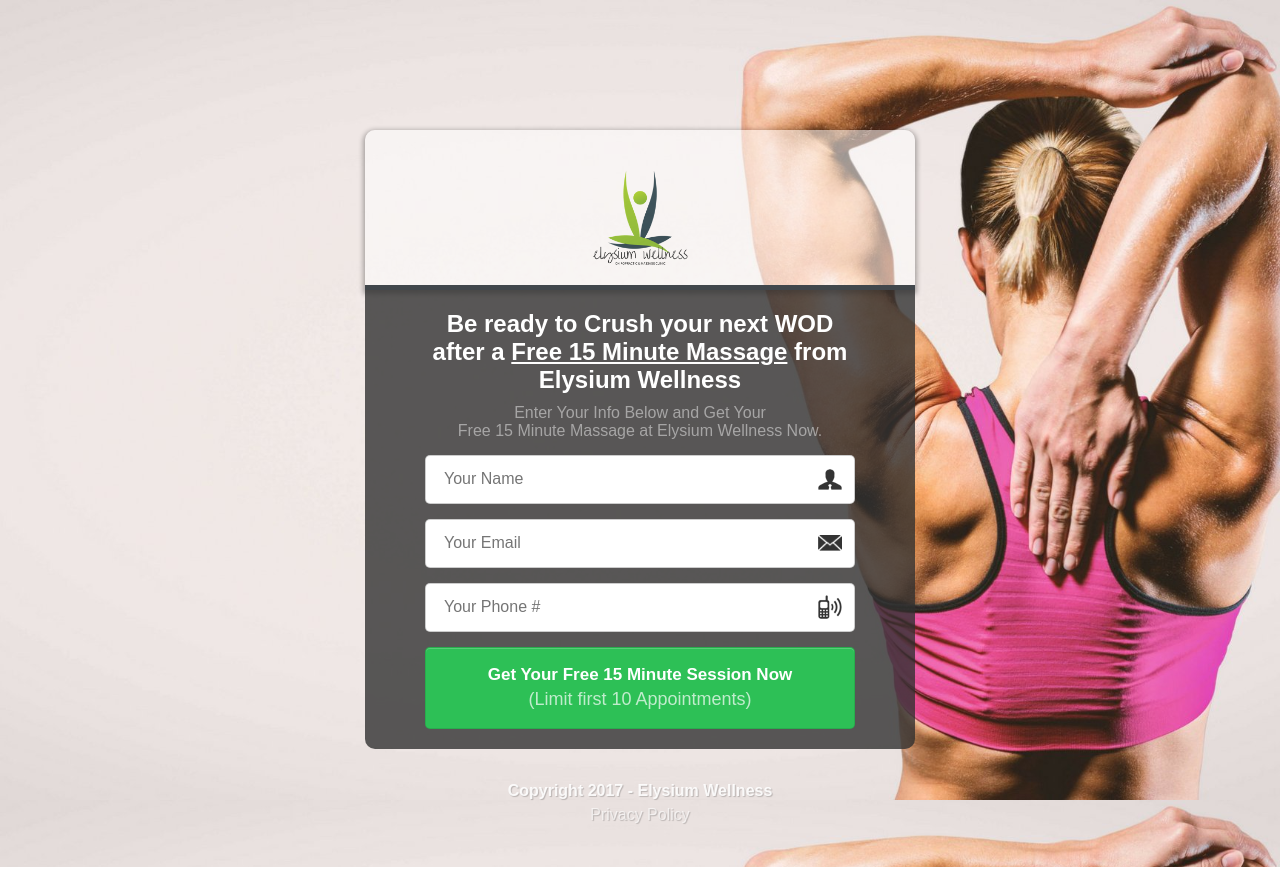
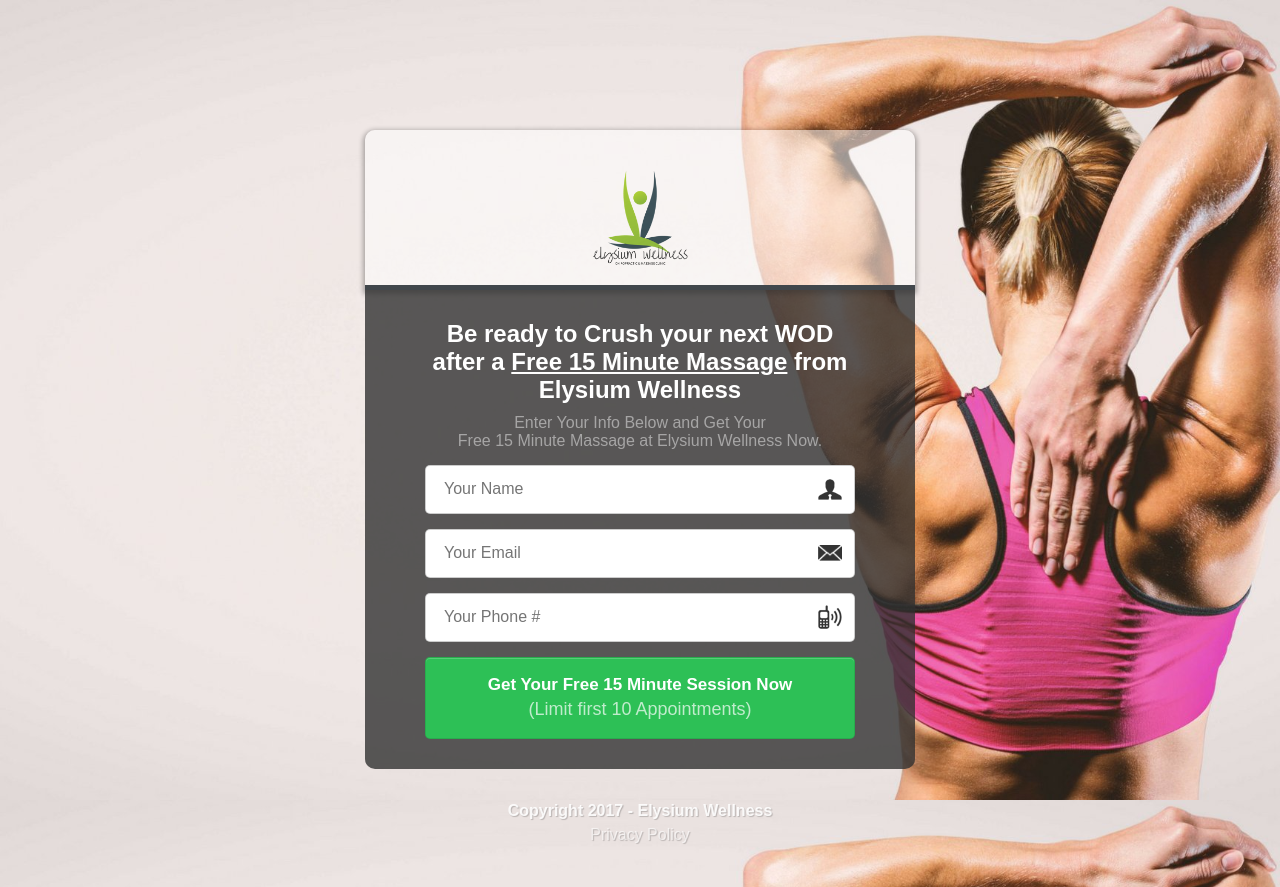
Before and after one commit to codeByScott/optin-template, a website: page app/index.html in a window 1280 px wide. Drawn offline with Linux system fonts and the light colour scheme.

Commit message:
add vertical padding to .main

```diff
--- a/app/assets/styles/main.css
+++ b/app/assets/styles/main.css
@@ -536,7 +536,7 @@
 
 .main {
   background-color: rgba(47, 47, 47, 0.79);
-  padding: 20px 15px 20px 15px;
+  padding: 30px 15px 30px 15px;
   outline: none;
   border-radius: 10px;
   border-top-left-radius: 0;
--- a/app/dev/assets/styles/modules/_main.css
+++ b/app/dev/assets/styles/modules/_main.css
@@ -1,6 +1,6 @@
 .main {
   background-color: rgba(47, 47, 47, 0.79);
-  padding: 20px 15px 20px 15px;
+  padding: 30px 15px 30px 15px;
   outline: none;
   border-radius: 10px;
   border-top-left-radius: 0;
```
